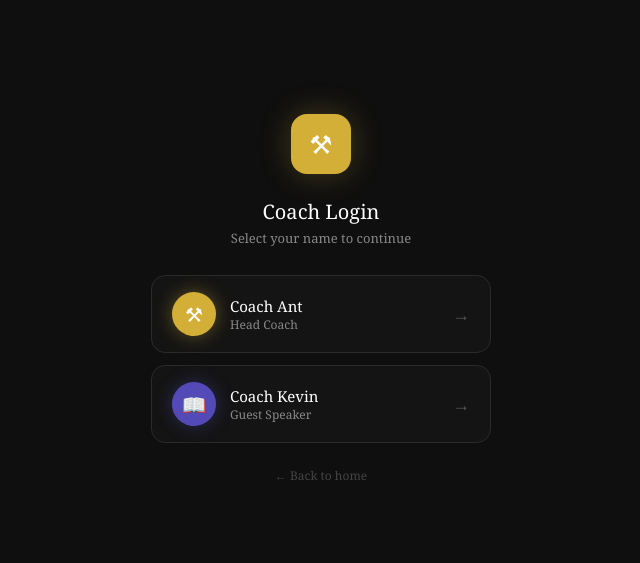
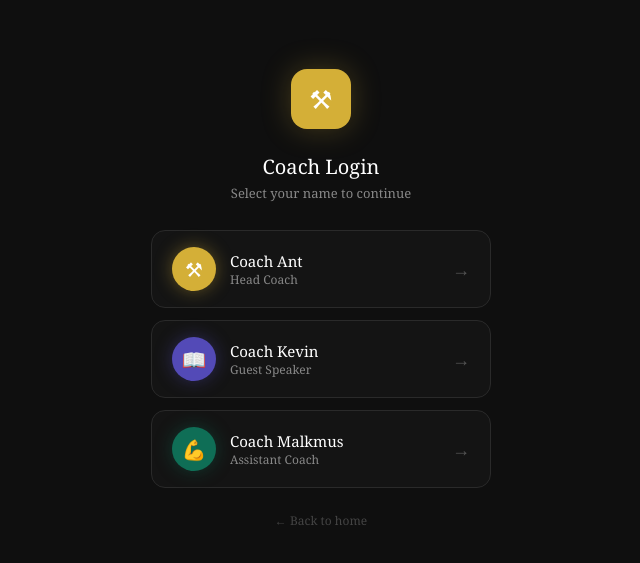
Before and after one commit to anthonylarusso6/-TFCollegeGroup, a Next.js app: page /coach in a window 1280 px wide. Shown: the part 101-664 px from the top of the page, without its empty margins (319-959 px from the left). Built offline with nearby package versions, Linux system fonts and the light colour scheme.

Commit message:
Add Coach Malkmus — green color, self-create PIN flow, full dashboard access

```diff
--- a/pages/coach.js
+++ b/pages/coach.js
@@ -223,6 +223,9 @@ supabase.from("weight_log").select("*").order("date",{ascending:false}).then(({d
   // Kevin PIN stored in localStorage
   const getKevinPin=()=>typeof window!=="undefined"?localStorage.getItem("kevin_coach_pin"):null;
   const saveKevinPin=(p)=>localStorage.setItem("kevin_coach_pin",p);
+  // Malkmus PIN stored in localStorage
+  const getMalkmusPin=()=>typeof window!=="undefined"?localStorage.getItem("malkmus_coach_pin"):null;
+  const saveMalkmusPin=(p)=>localStorage.setItem("malkmus_coach_pin",p);
 
   function handlePinKey(k){
     if(k===null)return;
@@ -253,6 +256,7 @@ supabase.from("weight_log").select("*").order("date",{ascending:false}).then(({d
   const coaches=[
     {id:"ant",name:"Coach Ant",sub:"Head Coach",color:GOLD,emoji:"⚒"},
     {id:"kevin",name:"Coach Kevin",sub:"Guest Speaker",color:PUR,emoji:"📖"},
+    {id:"malkmus",name:"Coach Malkmus",sub:"Assistant Coach",color:"#0F6E56",emoji:"💪"},
   ];
 
   if(!authed) return(
@@ -272,7 +276,7 @@ supabase.from("weight_log").select("*").order("date",{ascending:false}).then(({d
                   <button key={c.id} onClick={()=>{
                     setSelectedCoach(c.id);
                     setPin("");setPinError("");
-                    const hasPin=c.id==="ant"||getKevinPin();
+                    const hasPin=c.id==="ant"||(c.id==="kevin"&&getKevinPin())||(c.id==="malkmus"&&getMalkmusPin());
                     setPinStep(hasPin?"enter":"create");
                   }} style={{width:"100%",padding:"16px 20px",borderRadius:14,border:"0.5px solid #2a2a2a",background:"#141414",color:"#fff",cursor:"pointer",fontFamily:"Georgia, serif",display:"flex",alignItems:"center",gap:14,textAlign:"left"}}>
                     <div style={{width:44,height:44,borderRadius:"50%",background:c.color,display:"flex",alignItems:"center",justifyContent:"center",fontSize:20,flexShrink:0,boxShadow:"0 0 18px "+c.color+"66"}}>{c.emoji}</div>
@@ -321,16 +325,25 @@ supabase.from("weight_log").select("*").order("date",{ascending:false}).then(({d
                       if(selectedCoach==="ant"){
                         if(val===COACH_PIN){setAuthed(true);setCoachRole("ant");setPin("");}
                         else{setPinError("Wrong PIN. Try again.");setPin("");}
-                      }else{
+                      }else if(selectedCoach==="kevin"){
                         const kp=getKevinPin();
                         if(kp&&val===kp){setAuthed(true);setCoachRole("kevin");setPin("");}
+                        else{setPinError("Wrong PIN. Try again.");setPin("");}
+                      }else if(selectedCoach==="malkmus"){
+                        const mp=getMalkmusPin();
+                        if(mp&&val===mp){setAuthed(true);setCoachRole("malkmus");setPin("");}
                         else{setPinError("Wrong PIN. Try again.");setPin("");}
                       }
                     }else if(pinStep==="create"){
                       setPinConfirm(val);setPinStep("confirm");setPin("");
                     }else if(pinStep==="confirm"){
-                      if(val===pinConfirm){saveKevinPin(val);setAuthed(true);setCoachRole("kevin");setPin("");}
-                      else{setPinError("PINs don't match. Try again.");setPin("");setPinStep("create");setPinConfirm("");}
+                      if(selectedCoach==="malkmus"){
+                        if(val===pinConfirm){saveMalkmusPin(val);setAuthed(true);setCoachRole("malkmus");setPin("");}
+                        else{setPinError("PINs don't match. Try again.");setPin("");setPinStep("create");setPinConfirm("");}
+                      }else{
+                        if(val===pinConfirm){saveKevinPin(val);setAuthed(true);setCoachRole("kevin");setPin("");}
+                        else{setPinError("PINs don't match. Try again.");setPin("");setPinStep("create");setPinConfirm("");}
+                      }
                     }
                   }
                 }}
@@ -367,7 +380,7 @@ supabase.from("weight_log").select("*").order("date",{ascending:false}).then(({d
           <div style={{display:"flex",alignItems:"center",justifyContent:"space-between",marginBottom:10}}>
             <div>
               <div style={{fontSize:18,fontWeight:400,color:"#fff"}}>TF College Group</div>
-              <div style={{fontSize:12,color:"#555"}}>{coachRole==="kevin"?"Kevin" : "Coach Ant"} · {dayName} · {isClassDay?"Class day":"No class"}</div>
+              <div style={{fontSize:12,color:"#555"}}>{coachRole==="malkmus"?"Coach Malkmus":coachRole==="kevin"?"Kevin":"Coach Ant"} · {dayName} · {isClassDay?"Class day":"No class"}</div>
             </div>
             <div style={{textAlign:"right"}}>
               <div style={{fontSize:12,color:"#888"}}>{athletes.filter(a=>a.status==="active").length} athletes</div>
```
